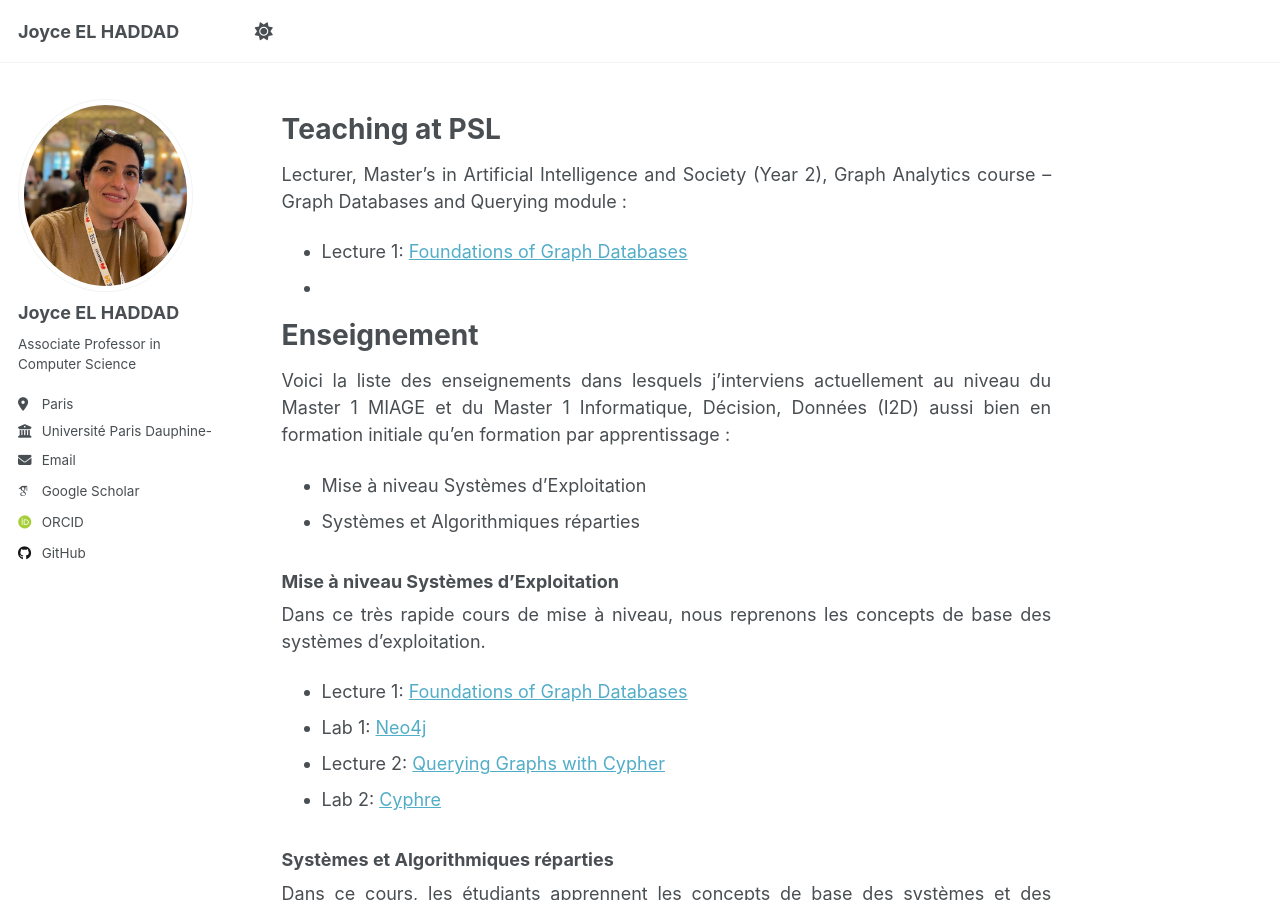
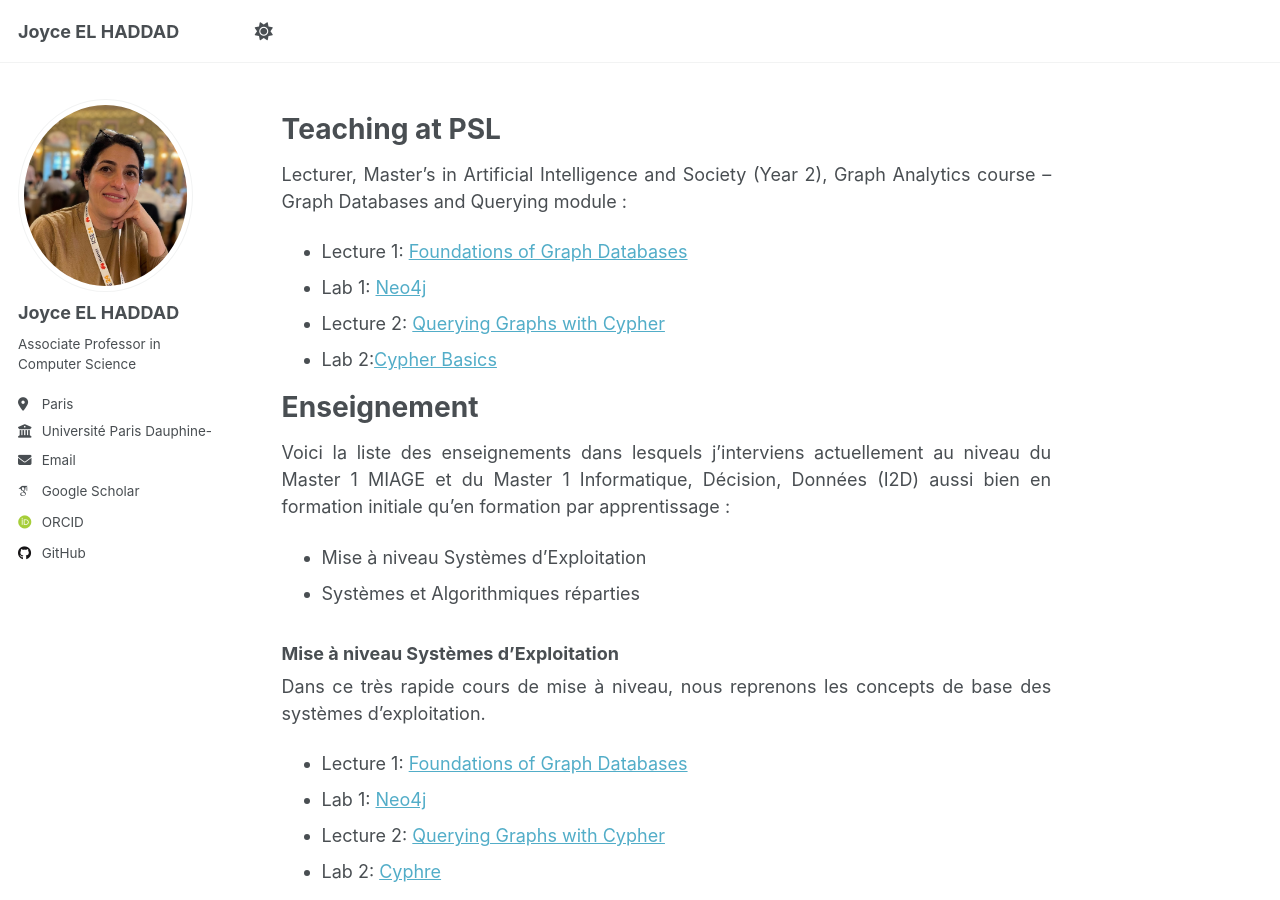
Before and after one commit to joyceelhaddad/joyceelhaddad.github.io, a Jekyll site: the page built from _pages/non-menu-page.md, in a window 1280 px wide and 900 px high. Built offline with Jekyll 4.4.1, drawn with Linux system fonts in a browser that asks for light colours; some web fonts are replaced; a script that is not in the unit is left out.

Commit message:
Update non-menu-page.md
ajout lecture 1 et 2 dans graph analytics

```diff
--- a/_pages/non-menu-page.md
+++ b/_pages/non-menu-page.md
@@ -10,7 +10,9 @@ Teaching at PSL
 ======
 Lecturer, Master's in Artificial Intelligence and Society (Year 2), Graph Analytics course – Graph Databases and Querying module :
 - Lecture 1: [Foundations of Graph Databases](https://joyceelhaddad.github.io/files/GraphAnalytics/Lecture1_GraphDatabases_Foundations_Neo4j.pdf)
--
+- Lab 1: [Neo4j](https://joyceelhaddad.github.io/files/GraphAnalytics/Lab1_Neo4j.pdf)
+- Lecture 2: [Querying Graphs with Cypher](https://joyceelhaddad.github.io/files/GraphAnalytics/Lecture2_GraphDatabases_Cypher_Basics.pdf)
+- Lab 2:[Cypher Basics](https://joyceelhaddad.github.io/files/GraphAnalytics/Lab2_Cyhper_basics.pdf)
 
 Enseignement
 ======
```
